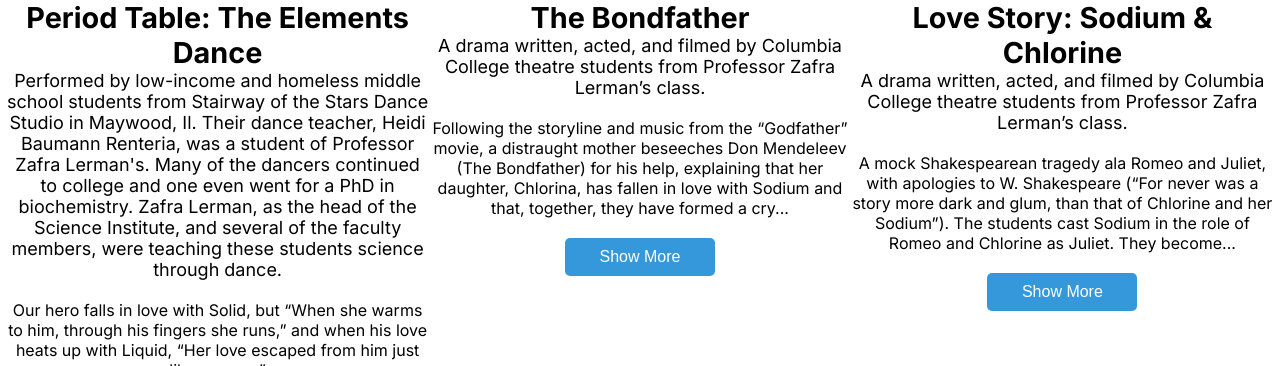
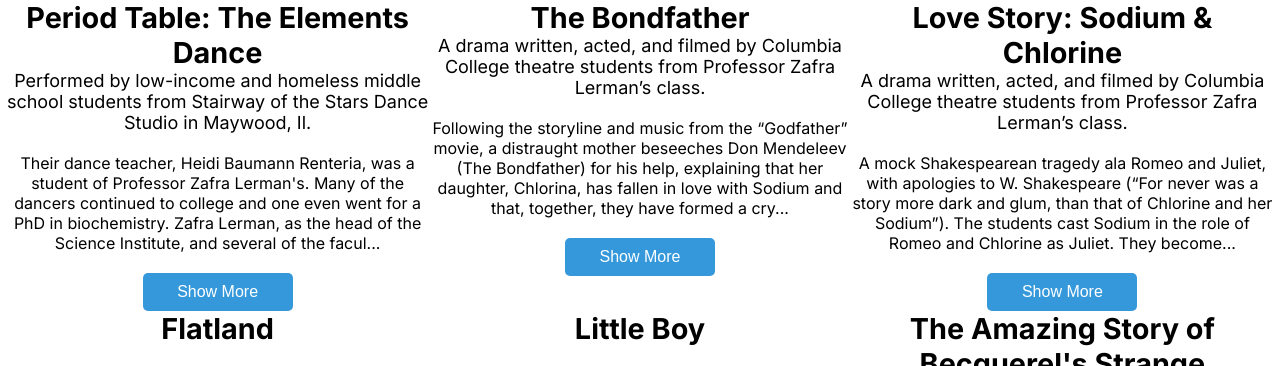
Before and after one commit to DannyMExe/lerman-institute, a Next.js app: page /videos in a window 1280 px wide. Shown: the part 434-800 px from the top of the page. Built offline with nearby package versions, Linux system fonts and the light colour scheme.

Commit message:
updated element dance desc

```diff
--- a/app/videos/page.js
+++ b/app/videos/page.jsx
@@ -7,9 +7,9 @@
     {
       id: "tNwHYh5YbZo",
       title: "Period Table: The Elements Dance",
-      desc: `Our hero falls in love with Solid, but “When she warms to him, through his fingers she runs,” and when his love heats up with Liquid, “Her love escaped from him just like a vapor.”`,
+      desc: `Their dance teacher, Heidi Baumann Renteria, was a student of Professor Zafra Lerman's. Many of the dancers continued to college and one even went for a PhD in biochemistry. Zafra Lerman, as the head of the Science Institute, and several of the faculty members, were teaching these students science through dance. <br />Our hero falls in love with Solid, but “When she warms to him, through his fingers she runs,” and when his love heats up with Liquid, “Her love escaped from him just like a vapor.”`,
       studentInfo:
-        "Performed by low-income and homeless middle school students from Stairway of the Stars Dance Studio in Maywood, Il. Their dance teacher, Heidi Baumann Renteria, was a student of Professor Zafra Lerman's. Many of the dancers continued to college and one even went for a PhD in biochemistry. Zafra Lerman, as the head of the Science Institute, and several of the faculty members, were teaching these students science through dance.",
+        "Performed by low-income and homeless middle school students from Stairway of the Stars Dance Studio in Maywood, Il.",
     },
     {
       id: "6wLCKkr_yQk",
--- a/src/components/showMore.jsx
+++ b/src/components/showMore.jsx
@@ -9,13 +9,14 @@
   };
 
   const displayText = showMore ? text : text.substr(0, maxCharacters).trim();
+  const displayEllipsis = !showMore && text.length > maxCharacters ? "..." : "";
 
   return (
     <div className={styles.textContainer}>
-      <p className={styles.bg}>
-        {displayText}
-        {!showMore && text.length > maxCharacters && "..."}
-      </p>
+      <p
+        className={styles.bg}
+        dangerouslySetInnerHTML={{ __html: displayText + displayEllipsis }}
+      />
       {text.length > maxCharacters && (
         <button className={styles.showMoreButton} onClick={toggleShowMore}>
           {showMore ? "Show Less" : "Show More"}
```
